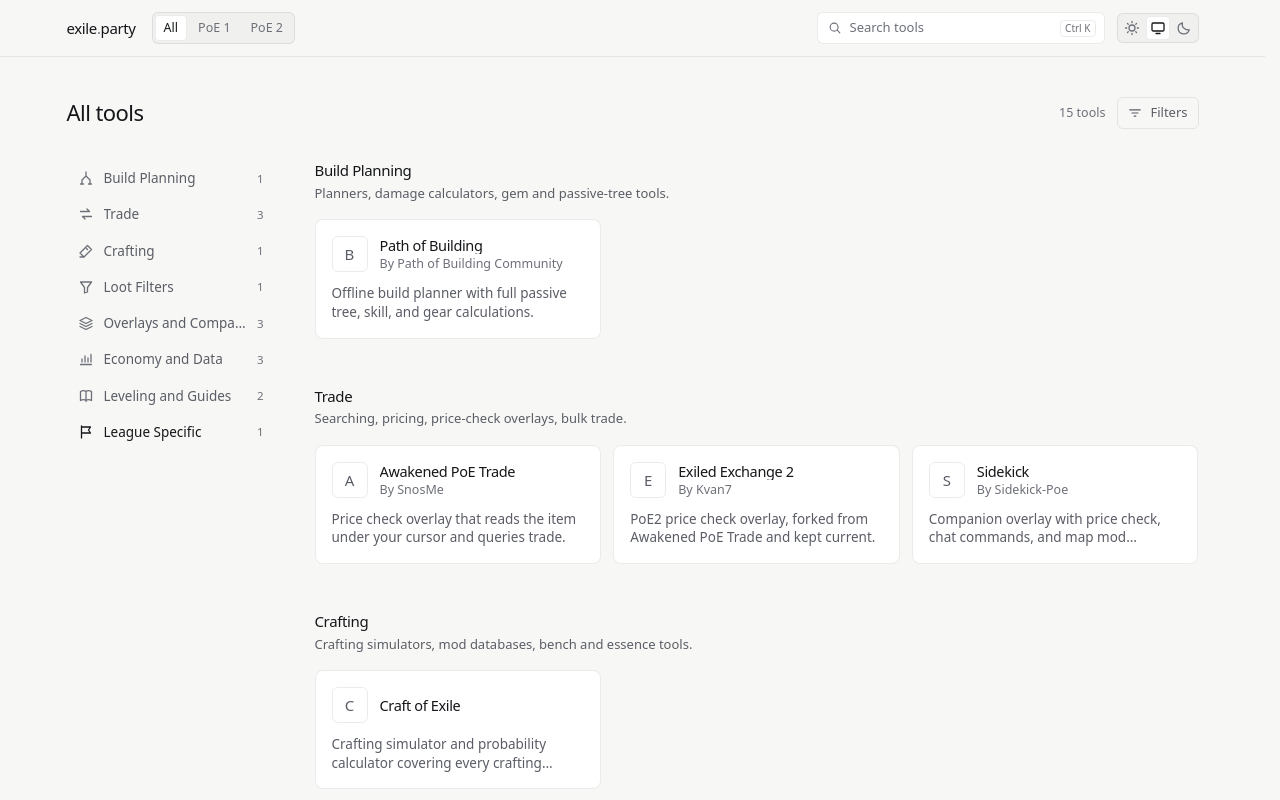
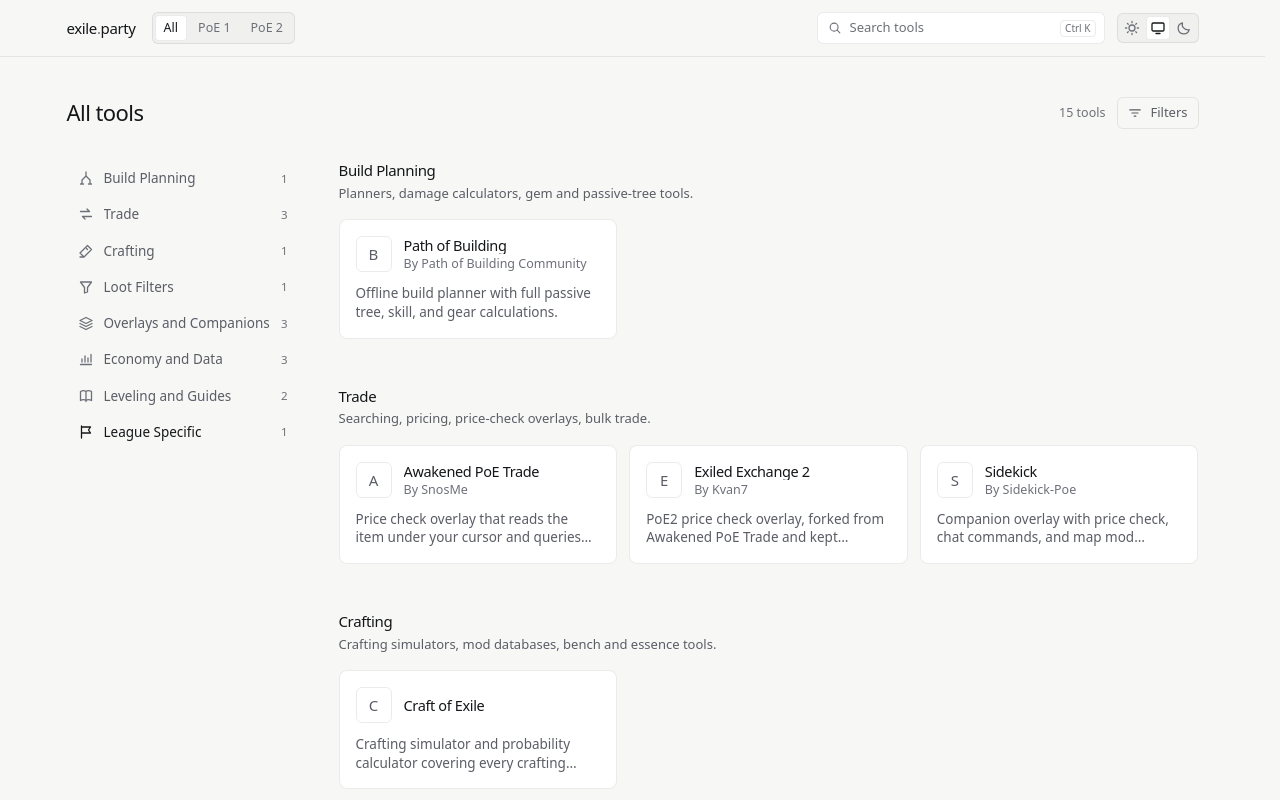
Before and after one commit to juddisjudd/exile.party, a SvelteKit app: page /tools in a window 1280 px wide. Shown: the top 800 px of the page. Built offline with nearby package versions, Linux system fonts and the light colour scheme.

Commit message:
Scope smooth scrolling to rail jumps and fix the directory's sideways overflow

```diff
--- a/src/lib/components/CategoryRail.svelte
+++ b/src/lib/components/CategoryRail.svelte
@@ -17,10 +17,14 @@
 
 	let active = $state<string | null>(null);
 
-	/** Sits below the sticky header, so a section counts as reached once it clears the bar. */
-	const LINE = 96;
+	/** The section counts as reached once its top clears the sticky bar plus a little air. */
+	function line(): number {
+		const header = document.querySelector('header');
+		return (header?.getBoundingClientRect().height ?? 80) + 16;
+	}
 
 	function measure() {
+		const LINE = line();
 		const y = scrollY;
 		// The last sections can never reach the line, because the page stops scrolling first.
 		// Comparing against the clamped landing position lets them still count as reached.
--- a/src/lib/components/ToolDirectory.svelte
+++ b/src/lib/components/ToolDirectory.svelte
@@ -23,13 +23,10 @@
 
 	interface Props {
 		catalog: Catalog;
-		/** Both routes still pass it; nothing on this page is time-based any more. */
-		builtAt: string;
 		/** Fixes the game to a route, e.g. `/poe1`. Unset on `/tools`, where the toggle picks it. */
 		lock?: Game;
 	}
 
-	// eslint-disable-next-line svelte/no-unused-props -- builtAt stays declared so the routes keep type-checking
 	let { catalog, lock }: Props = $props();
 
 	// svelte-ignore state_referenced_locally (lock is fixed for the life of the component: the game page keys on it.)
@@ -119,8 +116,10 @@
 		</div>
 	</div>
 
-	<div class="mt-6 grid gap-x-10 gap-y-6 lg:mt-8 lg:grid-cols-[208px_minmax(0,1fr)]">
-		<div class="lg:sticky lg:top-20 lg:self-start">
+	<div
+		class="mt-6 grid grid-cols-[minmax(0,1fr)] gap-x-10 gap-y-6 lg:mt-8 lg:grid-cols-[232px_minmax(0,1fr)]"
+	>
+		<div class="min-w-0 lg:sticky lg:top-20 lg:self-start">
 			<CategoryRail items={rail} />
 		</div>
 
@@ -141,7 +140,7 @@
 					{@const preview = expanded.includes(group.id)
 						? { shown: group.tools, hidden: 0 }
 						: sectionPreview(group.tools)}
-					<section id="cat-{group.id}" class="scroll-mt-20 {i > 0 ? 'mt-12' : ''}">
+					<section id="cat-{group.id}" class="scroll-mt-28 md:scroll-mt-20 {i > 0 ? 'mt-12' : ''}">
 						<div class="mb-4">
 							<h2 class="text-[15px] leading-tight font-medium tracking-tight text-ink">
 								{group.name}
--- a/src/lib/components/TopBar.svelte
+++ b/src/lib/components/TopBar.svelte
@@ -16,6 +16,9 @@
 	}
 
 	let { game = $bindable(null), compact = false, context, onsearch }: Props = $props();
+
+	/** What the palette will actually search: the route's game, else whatever the toggle says. */
+	const scope = $derived(context ?? game);
 
 	const games: { value: Game | null; label: string }[] = [
 		{ value: null, label: 'All' },
@@ -89,7 +92,7 @@
 	<button
 		type="button"
 		onclick={onsearch}
-		class="flex h-8 items-center gap-2 rounded-md border border-line bg-surface pr-2 pl-2.5 text-[13px] text-faint transition-colors duration-100 hover:border-line-strong hover:text-muted {extra}"
+		class="flex h-8 min-w-0 items-center gap-2 rounded-md border border-line bg-surface pr-2 pl-2.5 text-[13px] text-faint transition-colors duration-100 hover:border-line-strong hover:text-muted {extra}"
 	>
 		<svg
 			viewBox="0 0 16 16"
@@ -102,8 +105,8 @@
 			<circle cx="7" cy="7" r="4.5" />
 			<path d="m10.5 10.5 3 3" stroke-linecap="round" />
 		</svg>
-		<span class="flex-1 text-left">
-			{context ? `Search ${GAME_LABEL[context]} tools` : 'Search tools'}
+		<span class="min-w-0 flex-1 truncate text-left">
+			{scope ? `Search ${GAME_LABEL[scope]} tools` : 'Search tools'}
 		</span>
 		<kbd class="rounded border border-line px-1 font-sans text-[10px] text-faint">
 			{mac ? '⌘' : 'Ctrl'} K
--- a/src/routes/+layout.svelte
+++ b/src/routes/+layout.svelte
@@ -1,6 +1,6 @@
 <script lang="ts">
 	import './layout.css';
-	import { beforeNavigate, goto } from '$app/navigation';
+	import { afterNavigate, beforeNavigate, goto } from '$app/navigation';
 	import { resolve } from '$app/paths';
 	import favicon from '$lib/assets/favicon.svg';
 	import SubmitDialog from '$lib/components/SubmitDialog.svelte';
@@ -20,6 +20,15 @@
 		navigation.cancel();
 		goto(resolve('/[game=game]', { game }), { replaceState: true });
 	});
+
+	/* Smooth scrolling is for the category rail's in-page jumps. Kit's own scroll reset after a
+	   navigation, and the restore on Back, must still jump, so it is switched off for their duration. */
+	beforeNavigate(() => {
+		document.documentElement.style.scrollBehavior = 'auto';
+	});
+	afterNavigate(() => {
+		document.documentElement.style.removeProperty('scroll-behavior');
+	});
 </script>
 
 <svelte:head><link rel="icon" href={favicon} /></svelte:head>
--- a/src/routes/[game=game]/+page.svelte
+++ b/src/routes/[game=game]/+page.svelte
@@ -17,5 +17,5 @@
 
 <!-- Keyed on the game: the route is shared, so a param change must remount, not update. -->
 {#key data.game}
-	<ToolDirectory catalog={data.catalog} builtAt={data.builtAt} lock={data.game} />
+	<ToolDirectory catalog={data.catalog} lock={data.game} />
 {/key}
--- a/src/routes/layout.css
+++ b/src/routes/layout.css
@@ -17,7 +17,7 @@
 
 	html {
 		background-color: var(--canvas);
-		/* Fallback alignment for browsers that ignore the scrollbar-width below. */
+		/* Reserves the scrollbar's width on every page, so a short page and a long page line up. */
 		scrollbar-gutter: stable;
 		/* The category rail is fragment links; the jump glides unless the OS says otherwise. */
 		scroll-behavior: smooth;
--- a/src/routes/tools/+page.svelte
+++ b/src/routes/tools/+page.svelte
@@ -12,4 +12,4 @@
 	path="/tools"
 />
 
-<ToolDirectory catalog={data.catalog} builtAt={data.builtAt} />
+<ToolDirectory catalog={data.catalog} />
```
